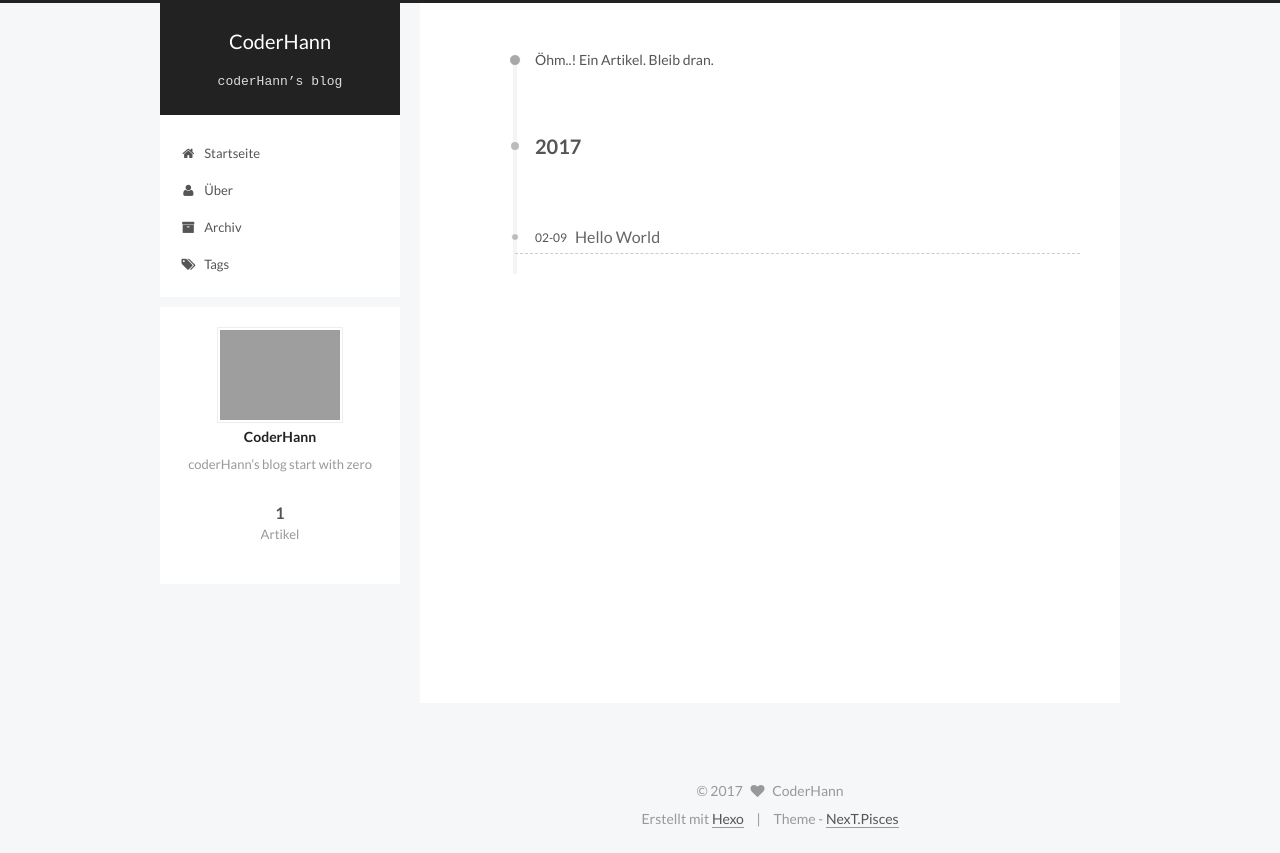
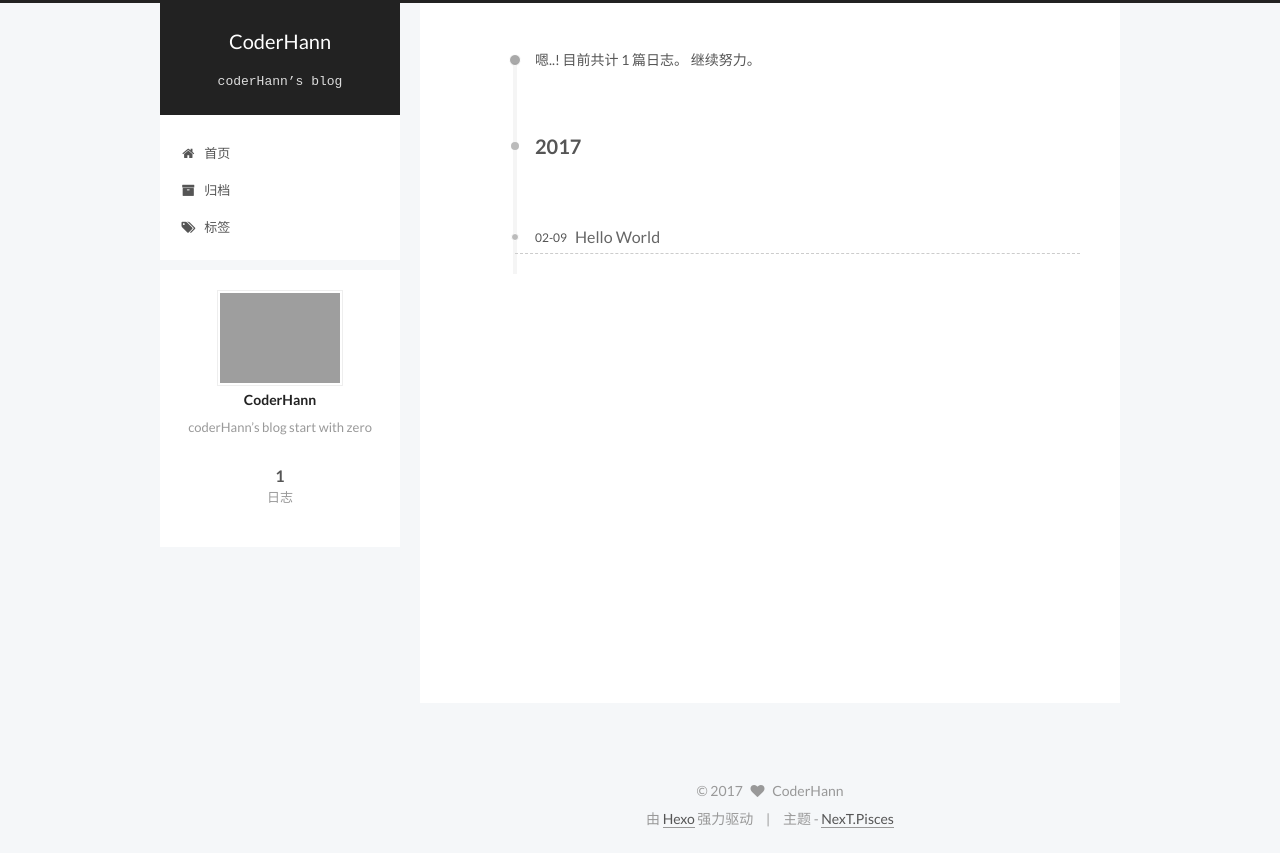
Before and after one commit to CoderHann/CoderHann.github.io, a plain HTML site: page archives/index.html in a window 1280 px wide. Drawn offline with Linux system fonts and the light colour scheme; grey boxes are pictures that could not be loaded.

Commit message:
Site updated: 2017-02-12 19:20:49

```diff
--- a/archives/index.html
+++ b/archives/index.html
@@ -5,7 +5,7 @@
 
 
 
-<html class="theme-next pisces use-motion" lang="zh-CN">
+<html class="theme-next pisces use-motion" lang="zh-Hans">
 <head>
   <meta charset="UTF-8"/>
 <meta http-equiv="X-UA-Compatible" content="IE=edge" />
@@ -109,7 +109,7 @@
     motion: true,
     duoshuo: {
       userId: '0',
-      author: 'Author'
+      author: '博主'
     },
     algolia: {
       applicationID: '',
@@ -129,10 +129,10 @@
 
 
 
-  <title> Archiv | CoderHann </title>
+  <title> 归档 | CoderHann </title>
 </head>
 
-<body itemscope itemtype="http://schema.org/WebPage" lang="zh-CN">
+<body itemscope itemtype="http://schema.org/WebPage" lang="zh-Hans">
 
 
 
@@ -193,17 +193,7 @@
 
               <i class="menu-item-icon fa fa-fw fa-home"></i> <br />
 
-            Startseite
-          </a>
-        </li>
-
-
-        <li class="menu-item menu-item-about">
-          <a href="/about" rel="section">
-
-              <i class="menu-item-icon fa fa-fw fa-user"></i> <br />
-
-            Über
+            首页
           </a>
         </li>
 
@@ -213,7 +203,7 @@
 
               <i class="menu-item-icon fa fa-fw fa-archive"></i> <br />
 
-            Archiv
+            归档
           </a>
         </li>
 
@@ -223,7 +213,7 @@
 
               <i class="menu-item-icon fa fa-fw fa-tags"></i> <br />
 
-            Tags
+            标签
           </a>
         </li>
 
@@ -255,7 +245,7 @@
 
 
 
-      Öhm..! Ein Artikel. Bleib dran.
+      嗯..! 目前共计 1 篇日志。 继续努力。
     </span>
 
 
@@ -347,7 +337,7 @@
             <div class="site-state-item site-state-posts">
               <a href="/archives">
                 <span class="site-state-item-count">1</span>
-                <span class="site-state-item-name">Artikel</span>
+                <span class="site-state-item-name">日志</span>
               </a>
             </div>
 
@@ -399,11 +389,11 @@
 
 
 <div class="powered-by">
-  Erstellt mit  <a class="theme-link" href="https://hexo.io">Hexo</a>
+  由 <a class="theme-link" href="https://hexo.io">Hexo</a> 强力驱动
 </div>
 
 <div class="theme-info">
-  Theme -
+  主题 -
   <a class="theme-link" href="https://github.com/iissnan/hexo-theme-next">
     NexT.Pisces
   </a>
--- a/css/main.css
+++ b/css/main.css
@@ -1706,7 +1706,7 @@ pre .javascript .function {
   width: 4px;
   height: 4px;
   border-radius: 50%;
-  background: #ff8673;
+  background: #f5c191;
 }
 .links-of-blogroll {
   font-size: 13px;
```
Also changed, not shown: 2017/02/09/hello-world/index.html (+12 -22 lines), archives/2017/02/index.html (+11 -21 lines), archives/2017/index.html (+11 -21 lines), index.html (+10 -20 lines).
